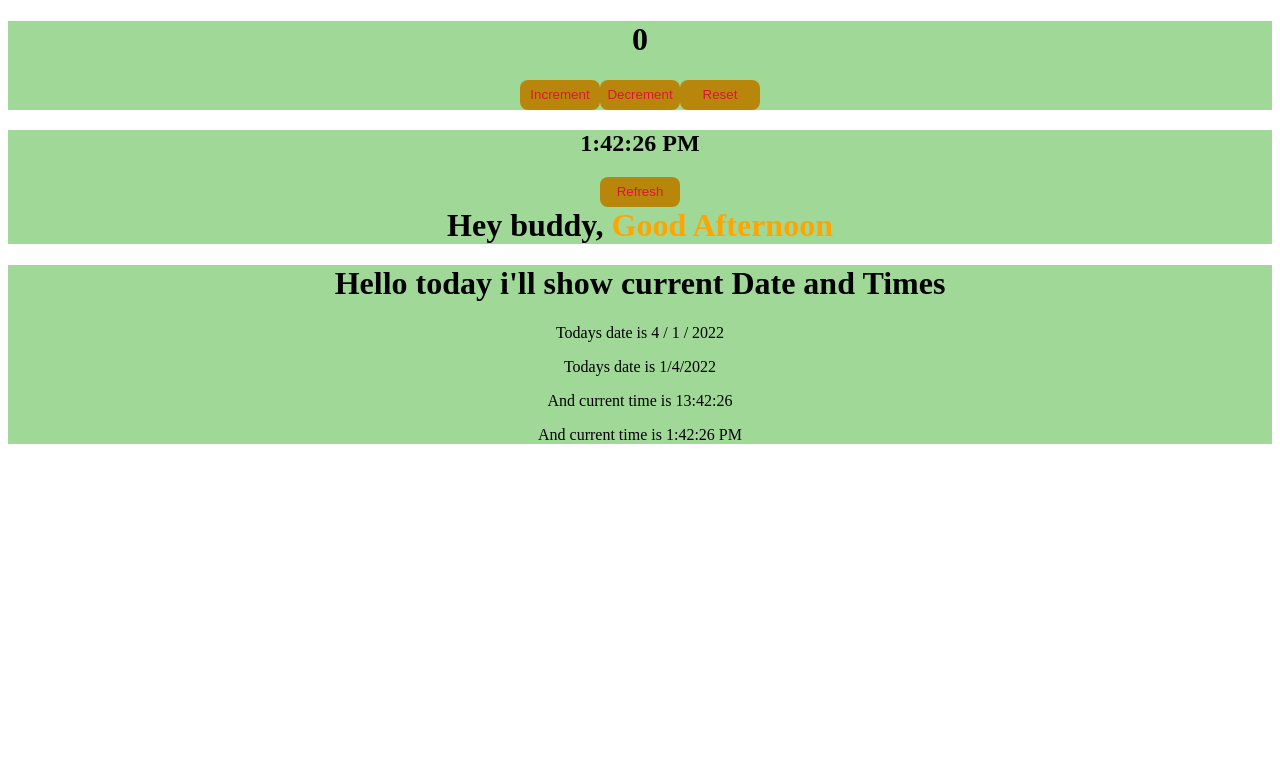
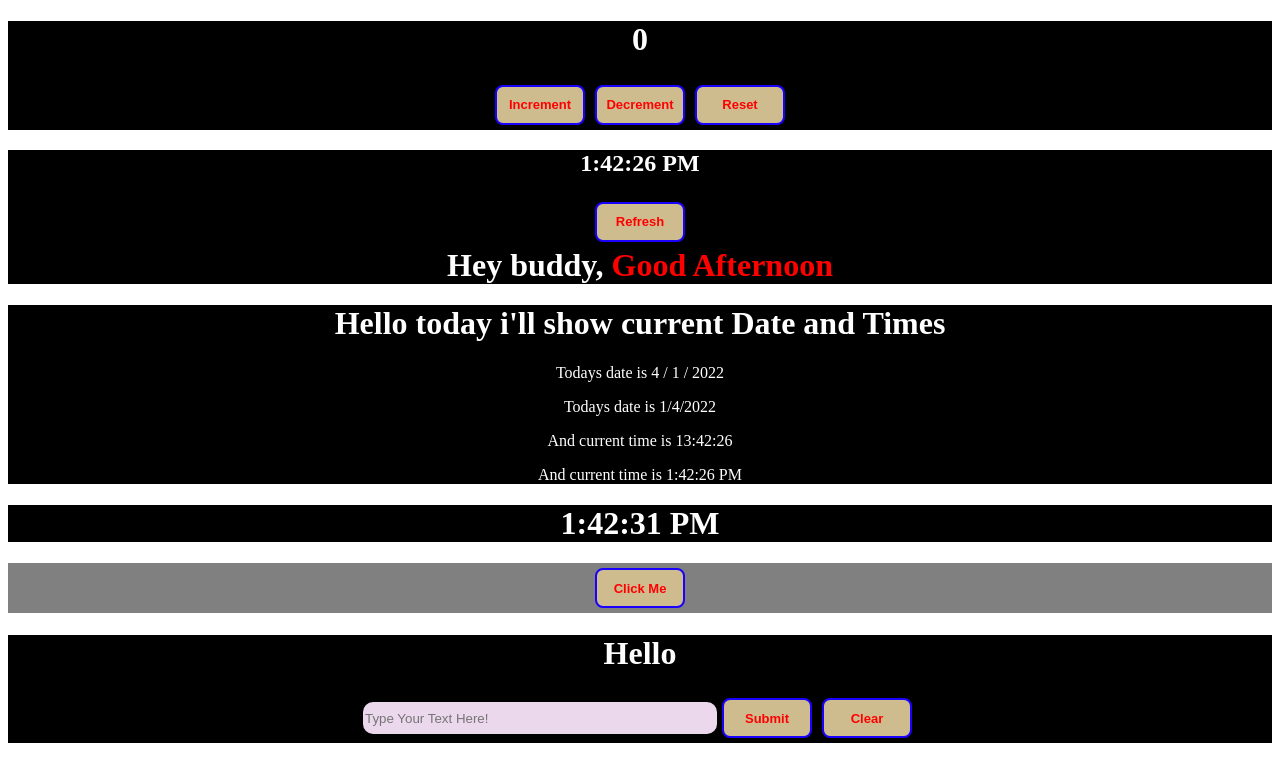
Before and after one commit to krisanu886/react-practicing-only, a React (Create React App) app: page / in a window 1280 px wide. Shown: the top 782 px of the page. Built offline with nearby package versions, Linux system fonts and the light colour scheme.

Commit message:
updated-3

```diff
--- a/src/App.css
+++ b/src/App.css
@@ -1,8 +1,8 @@
 
 .div{
-  background-color: white;
-  color: black;
-  background-color: rgb(160, 216, 152);
+  background-color: black;
+  color: white;
+
   margin: auto;
   padding: auto;
   text-align: center;
@@ -10,11 +10,23 @@
 
 }
 button{
-  border: none;
-  background-color: darkgoldenrod;
-  color: crimson;
-  width: 80px;
-  height: 30px;
+  border: 2px solid rgb(25, 0, 255);
+  background-color: rgb(206, 188, 143);
+  color: rgb(255, 0, 0);
+  width: 90px;
+  height: 40px;
   border-radius: 8px;
   cursor: pointer;
+  margin: 5px;
+  font-weight: 600;
+  font-size: 13px;
 }
+input{
+  width:350px;
+  height: 30px;
+  border: none;
+  color: rgb(255, 102, 0);
+  background-color: rgb(236, 216, 236);
+  border-radius: 10px;
+
+}
--- a/src/App.js
+++ b/src/App.js
@@ -3,15 +3,21 @@ import Count from './Count';
 import TimeUpdate from './TimeUpdate';
 import Greeting from './Greeting';
 import CurrentTime from './CurrentTime';
+import DigitalClock from './DigitalClock';
+import ButtonClick from './ButtonClick';
+import Form from './Form';
 
 
-function App() {
+const App = () => {
   return (
     <>
       <Count/>
       <TimeUpdate/>
       <Greeting/>
       <CurrentTime/>
+      <DigitalClock/>
+      <ButtonClick/>
+      <Form/>
     </>
   );
 }
--- /dev/null
+++ b/src/ButtonClick.js
@@ -0,0 +1,30 @@
+import React, { useState } from 'react';
+import './App.css';
+
+const ButtonClick =() =>{
+
+    const color = 'grey'
+    const [bg, setBg] = useState(color);
+    const [name, setName] = useState('Click Me')
+    const bgChange = () =>{
+        let newbg = 'aqua'
+        // let newname = 'Ouch!!!'
+        setBg(newbg);
+        setName('Ouch!!!');
+    }
+    const bgBack =() => {
+        let newbgBack = 'violet';
+        // let newBackName = 'Aahhh!!!'
+        setBg(newbgBack);
+        setName('Aahhh!!!');
+    }
+    return(
+        <>
+        <div className='div' style={{backgroundColor:bg}}>
+            <button onDoubleClick={bgBack} onClick={bgChange}>{name}</button>
+            {/* <button onMouseEnter={bgBack} onMouseLeave={bgChange}>{name}</button> */}
+        </div>
+        </>
+    );
+}
+export default ButtonClick;
--- /dev/null
+++ b/src/DigitalClock.js
@@ -0,0 +1,21 @@
+import React, { useState} from 'react';
+import './App.css';
+
+
+const DigitalClock = () => {
+    let date = new Date().toLocaleTimeString();
+    const [updateClock, setUpdateClock] = useState(date);
+    const UpdateTime = () => {
+        date = new Date().toLocaleTimeString();
+        setUpdateClock(date)
+    }
+    setInterval(UpdateTime, 1000);
+    return(
+        <>
+        <div className='div'>
+            <h1>{date}</h1>
+        </div>
+        </>
+    );
+}
+export  default DigitalClock;
--- /dev/null
+++ b/src/Form.js
@@ -0,0 +1,27 @@
+import React, { useState } from 'react';
+import './App.css';
+
+const Form =() => {
+    const [name, setName] = useState();
+    const [updateName, setUpdateName] = useState();
+    const inputEvent =(event)=>{
+        setName(event.target.value);
+    }
+    const onSubmit = () => {
+        setUpdateName(name);
+    }
+    const onClear = () => {
+        setUpdateName('')
+    }
+    return(
+        <>
+         <div className='div'>
+             <h1>Hello {updateName}</h1>
+             <input type="text" value={name} onChange={inputEvent} placeholder='Type Your Text Here!' />
+             <button onClick={onSubmit}>Submit</button>
+             <button onClick={onClear}>Clear</button>
+         </div>
+        </>
+    );
+}
+export default Form;
--- a/src/Greeting.js
+++ b/src/Greeting.js
@@ -12,11 +12,11 @@ if(curDate >=1 && curDate<12){
 }
 else if(curDate >= 12 && curDate <= 19){
   greeting = 'Good Afternoon';
-  cssStyle.color = 'orange'
+  cssStyle.color = 'red'
 }
 else{
   greeting = 'Good Night';
-  cssStyle.color = 'black'
+  cssStyle.color = 'slategrey'
 }
 
 function Greeting(){
```
